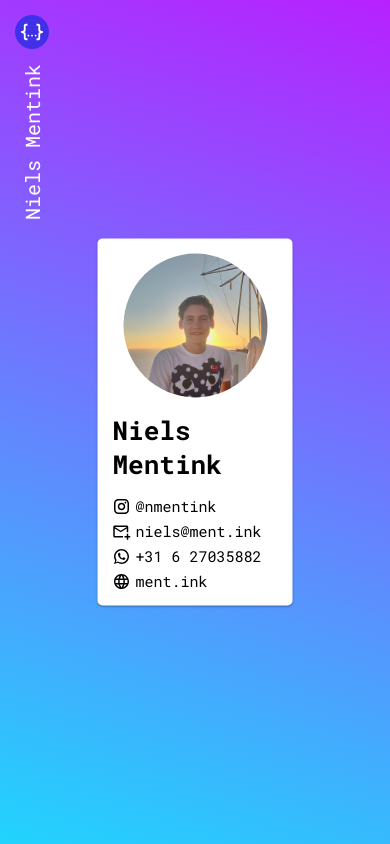
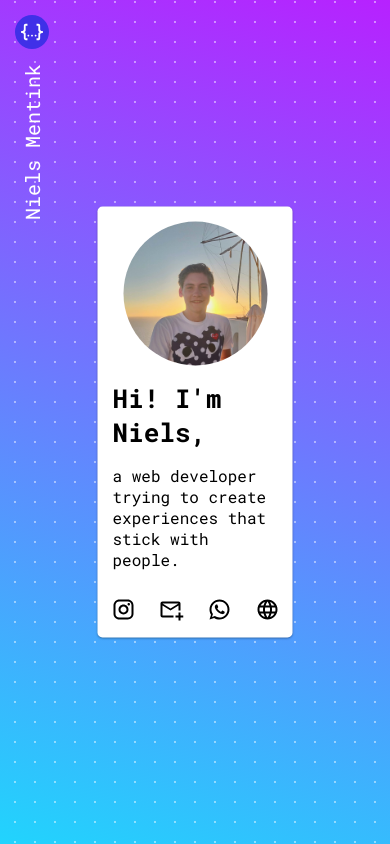
Before and after one commit to V1RE/Portfolio, a Vue app: page / in a window 390 px wide. Built offline with nearby package versions, Linux system fonts and the light colour scheme.

Commit message:
Started working on better mobile support

```diff
--- a/src/components/FullOpener.vue
+++ b/src/components/FullOpener.vue
@@ -1,6 +1,8 @@
 <template>
   <section class="fullopener">
-    <slot></slot>
+    <div class="dots">
+      <slot></slot>
+    </div>
   </section>
 </template>
 
@@ -16,5 +18,12 @@ export default {
   background-image: linear-gradient(19deg, #21d4fd 0%, #b721ff 100%);
   height: 100vh;
   width: 100%;
+
+  .dots {
+    height: 100vh;
+    width: 100%;
+    background-image: url("../assets/dot.svg");
+    background-position: center;
+  }
 }
 </style>
--- a/src/components/InfoCard.vue
+++ b/src/components/InfoCard.vue
@@ -2,18 +2,24 @@
   <div class="infowrapper">
     <div class="infopicture"></div>
     <div class="infocontent">
-      <h2>Niels Mentink</h2>
-      <a href="https://instagram.com/nmentink/" target="_blank" rel="noopener">
-        <img src="../assets/instagram.svg" alt="Instagram" />@nmentink
+      <h2>Hi! I'm Niels,</h2>
+      <p>
+        <span>a web developer trying to create experiences that stick with people.</span>
+        <span class="cursor">|</span>
+      </p>
+    </div>
+    <div class="links">
+      <a href="https://instagram.com/nmentink/" target="_blank" rel="noopener" title="@nmentink">
+        <img src="../assets/instagram.svg" alt="Instagram" />
       </a>
-      <a href="mailto:niels@ment.ink" target="_blank" rel="noopener">
-        <img src="../assets/email.svg" alt="Email" />niels@ment.ink
+      <a href="mailto:niels@ment.ink" target="_blank" rel="noopener" title="niels@ment.ink">
+        <img src="../assets/email.svg" alt="Email" />
       </a>
-      <a href="https://wa.me/31627035882" target="_blank" rel="noopener">
-        <img src="../assets/whatsapp.svg" alt="Whatsapp" />+31 6 27035882
+      <a href="https://wa.me/31627035882" target="_blank" rel="noopener" title="+31 6 27035882">
+        <img src="../assets/whatsapp.svg" alt="Whatsapp" />
       </a>
-      <a href="https://ment.ink" target="_blank" rel="noopener">
-        <img src="../assets/website.svg" alt="Website" />ment.ink
+      <a href="https://ment.ink" target="_blank" rel="noopener" title="ment.ink">
+        <img src="../assets/website.svg" alt="Website" />
       </a>
     </div>
   </div>
@@ -28,47 +34,38 @@ export default {
 <style lang="scss" scoped>
 .infowrapper {
   .infopicture {
-    background-image: url(../assets/profilepicture.png);
+    background-image: url("../assets/profilepicture.png");
     background-size: cover;
     background-position: 50% 50%;
     border-radius: 999px;
     width: 144px;
     height: 144px;
-    float: left;
-    margin-right: 15px;
-
-    @media (max-width: 960px) {
-      float: none;
-      margin-right: auto;
-      margin-left: auto;
-      margin-bottom: 15px;
-    }
+    margin-right: auto;
+    margin-left: auto;
+    margin-bottom: 15px;
   }
 
   .infocontent {
-    float: left;
-
-    @media (max-width: 960px) {
-      float: none;
-    }
-
     h2 {
       font-weight: bold;
       font-size: 26px;
       margin: 0;
       margin-bottom: 15px;
+    }
 
-      // @media (max-width: 360px) {
-      //   font-size: 18px;
-      //   text-align: center;
-      // }
+    p {
+      max-width: 280px;
+
+      .cursor {
+        animation: 1s blink step-end infinite;
+      }
     }
 
     a {
       color: black;
       text-decoration: none;
       font-size: 15px;
-      line-height: 20px;
+      line-height: 25px;
       margin-bottom: 5px;
       display: block;
 
@@ -77,7 +74,7 @@ export default {
       }
 
       img {
-        vertical-align: bottom;
+        vertical-align: middle;
         margin-right: 5px;
       }
 
@@ -90,5 +87,32 @@ export default {
       }
     }
   }
+
+  .links {
+    margin: 0 -15px -15px -15px;
+    text-align: center;
+
+    a {
+      height: 48px;
+      width: 48px;
+      display: inline-block;
+
+      img {
+        height: 24px;
+        width: 24px;
+        margin: 12px;
+      }
+    }
+  }
+}
+
+@keyframes blink {
+  from,
+  to {
+    color: transparent;
+  }
+  50% {
+    color: black;
+  }
 }
 </style>
--- a/src/components/MaterialCard.vue
+++ b/src/components/MaterialCard.vue
@@ -23,9 +23,21 @@ export default {
   border-radius: 5px;
   left: 50%;
   transform: translate(-50%, -50%);
+  animation: fadeInUp 1s cubic-bezier(0, 0, 0.2, 1) 0s 1 normal both;
 
   &:hover {
     box-shadow: 0 14px 28px rgba(0, 0, 0, 0.25), 0 10px 10px rgba(0, 0, 0, 0.22);
   }
 }
+
+@keyframes fadeInUp {
+  0% {
+    opacity: 0;
+    transform: translate(-50%, calc(-50% + 50px));
+  }
+  100% {
+    opacity: 1;
+    transform: translate(-50%, -50%);
+  }
+}
 </style>
```
Also changed, not shown: src/assets/dot.svg (added), src/assets/profilepicture.webp (added).
